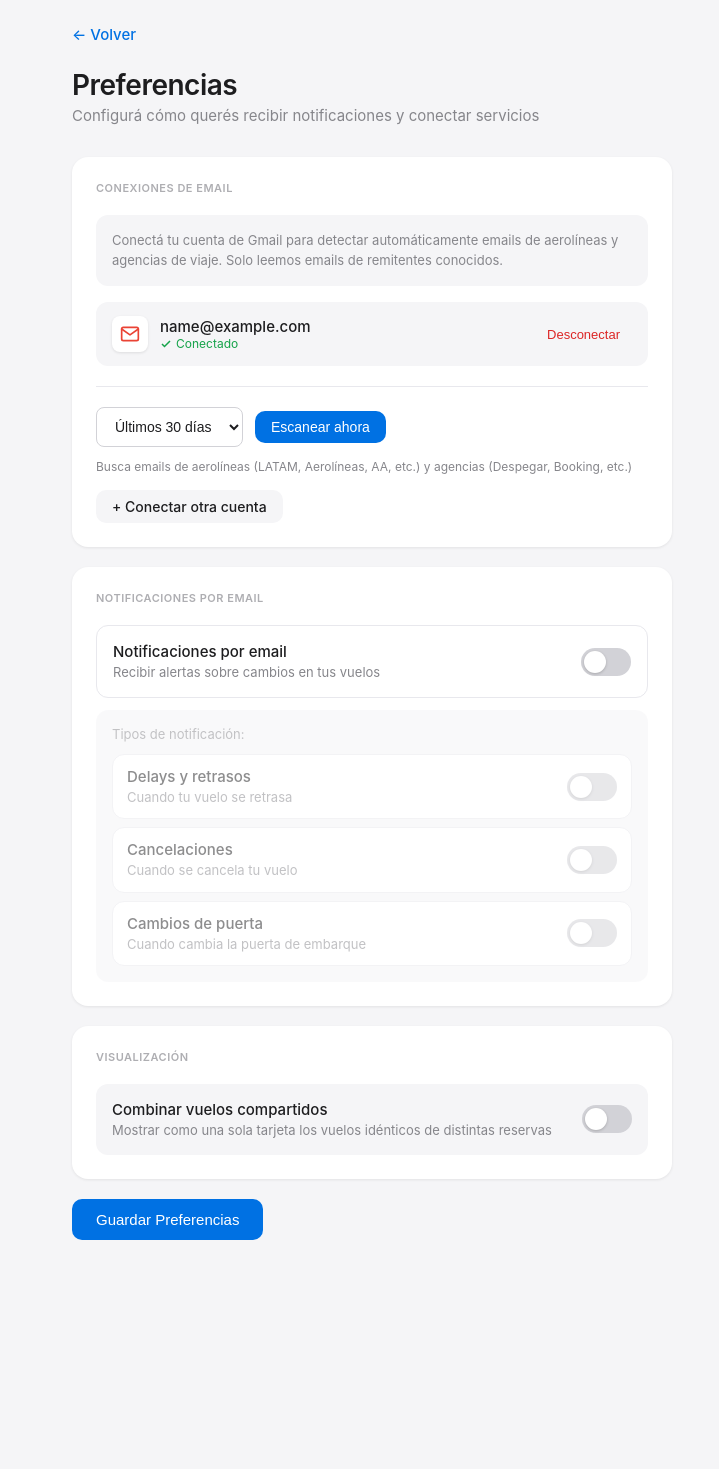
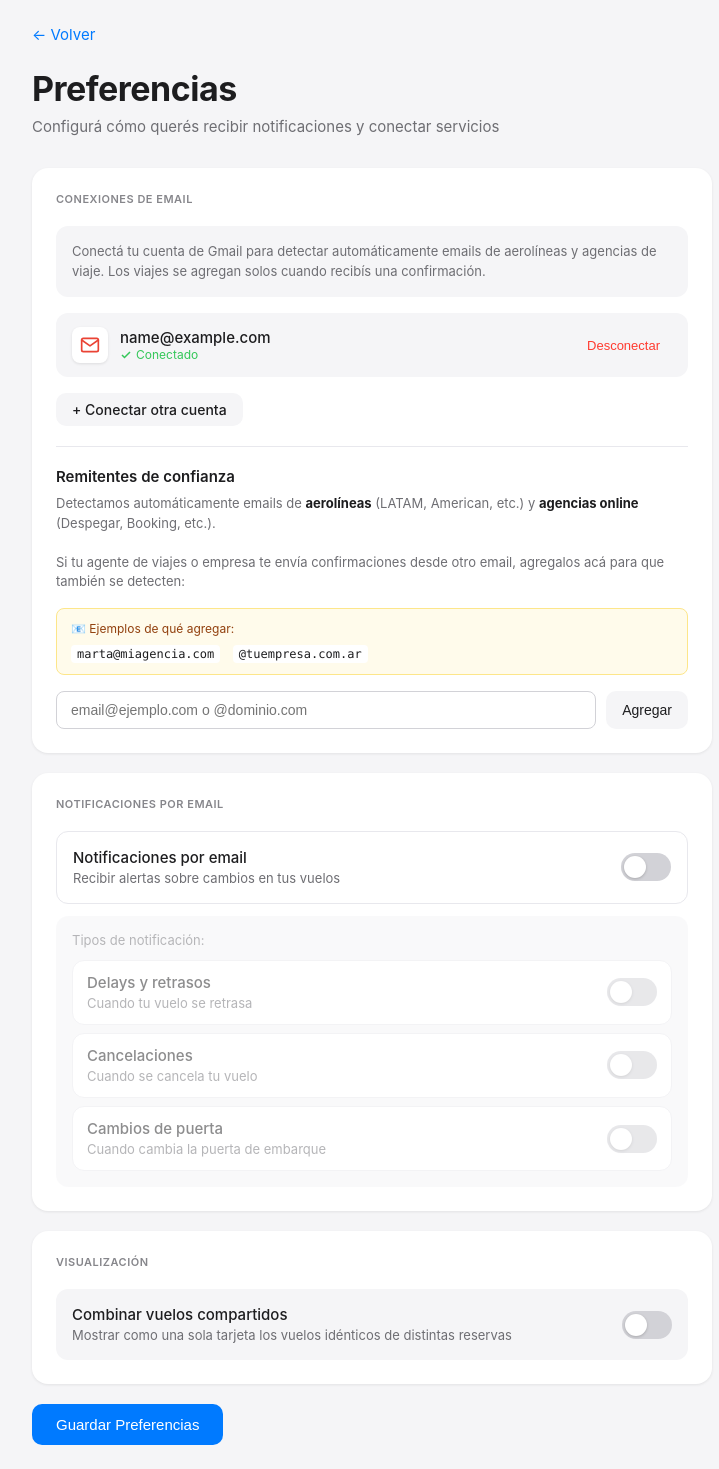
Before and after one commit to andygamberg/mi-agente-viajes, a Flask app: template templates/preferencias.html in a window 1280 px wide. Shown: the whole page, without its empty margins (268-987 px from the left). Before the commit the page ends 1240 px from the top, so only its background shows below. Run offline with Flask 3, Linux system fonts and the light colour scheme; the template is opened without the code that fills it: values that come from a table or form of the project are taken from there, others are empty; tables that the repository leaves empty hold one stand-in row (values such as "Sample post").

Commit message:
MVP14e: Custom senders + quitar escanear manual

```diff
--- a/templates/preferencias.html
+++ b/templates/preferencias.html
@@ -5,45 +5,45 @@
     <meta name="viewport" content="width=device-width, initial-scale=1.0">
     <title>Preferencias - Mis Viajes</title>
     <style>
+        * {
+            margin: 0;
+            padding: 0;
+            box-sizing: border-box;
+        }
+
         :root {
             --bg: #F5F5F7;
             --bg-card: #FFFFFF;
             --text: #1D1D1F;
-            --text-secondary: #86868B;
-            --text-muted: #AEAEB2;
-            --accent: #0071E3;
-            --accent-hover: #0077ED;
+            --text-secondary: #6E6E73;
+            --text-muted: #86868B;
+            --accent: #007AFF;
+            --accent-hover: #0056CC;
+            --success: #34C759;
+            --danger: #FF3B30;
             --border: #D2D2D7;
             --border-light: #E8E8ED;
-            --success: #16A34A;
-            --danger: #DC2626;
             --radius: 12px;
         }
-
-        * { margin: 0; padding: 0; box-sizing: border-box; }
 
         body {
             font-family: -apple-system, BlinkMacSystemFont, 'SF Pro Display', 'Segoe UI', Roboto, sans-serif;
             background: var(--bg);
             color: var(--text);
+            padding: 24px;
             min-height: 100vh;
-            padding: 24px;
-            -webkit-font-smoothing: antialiased;
         }
 
         .container {
-            max-width: 600px;
+            max-width: 680px;
             margin: 0 auto;
         }
 
         .back-link {
-            display: inline-flex;
-            align-items: center;
-            gap: 6px;
+            display: inline-block;
             color: var(--accent);
             text-decoration: none;
             font-size: 15px;
-            font-weight: 500;
             margin-bottom: 24px;
         }
 
@@ -56,10 +56,10 @@
         }
 
         .page-header h1 {
-            font-size: 28px;
-            font-weight: 600;
+            font-size: 34px;
+            font-weight: 700;
             letter-spacing: -0.5px;
-            margin-bottom: 4px;
+            margin-bottom: 8px;
         }
 
         .page-header p {
@@ -68,16 +68,16 @@
         }
 
         .alert {
-            padding: 12px 16px;
-            border-radius: 10px;
+            padding: 14px 18px;
+            border-radius: var(--radius);
             margin-bottom: 20px;
             font-size: 14px;
         }
 
         .alert-success {
-            background: #F0FDF4;
-            color: var(--success);
-            border: 1px solid #BBF7D0;
+            background: #E8F9ED;
+            color: #1A7F37;
+            border: 1px solid #A7E3BB;
         }
 
         .alert-error {
@@ -354,46 +354,104 @@
             line-height: 1.5;
         }
 
-        /* Scan section */
-        .scan-section {
+        .actions-row {
+            display: flex;
+            gap: 12px;
+            margin-top: 16px;
+            flex-wrap: wrap;
+        }
+
+        /* Custom senders section */
+        .senders-section {
             margin-top: 20px;
             padding-top: 20px;
             border-top: 1px solid var(--border-light);
         }
 
-        .scan-form {
+        .senders-title {
+            font-size: 15px;
+            font-weight: 600;
+            margin-bottom: 8px;
+        }
+
+        .senders-help {
+            font-size: 13px;
+            color: var(--text-secondary);
+            line-height: 1.5;
+            margin-bottom: 16px;
+        }
+
+        .senders-help strong {
+            color: var(--text);
+        }
+
+        .sender-list {
+            list-style: none;
+            margin-bottom: 16px;
+        }
+
+        .sender-item {
             display: flex;
             align-items: center;
-            gap: 12px;
-            flex-wrap: wrap;
+            justify-content: space-between;
+            padding: 10px 14px;
+            background: var(--bg);
+            border-radius: 8px;
+            margin-bottom: 8px;
+            font-size: 14px;
         }
 
-        .scan-form select {
+        .sender-item:last-child {
+            margin-bottom: 0;
+        }
+
+        .sender-item code {
+            font-family: 'SF Mono', Monaco, monospace;
+            background: white;
+            padding: 2px 8px;
+            border-radius: 4px;
+            font-size: 13px;
+        }
+
+        .sender-form {
+            display: flex;
+            gap: 10px;
+        }
+
+        .sender-form input {
+            flex: 1;
             padding: 10px 14px;
             border: 1px solid var(--border);
             border-radius: 8px;
             font-size: 14px;
-            background: white;
-            color: var(--text);
         }
 
-        .scan-info {
-            font-size: 12px;
-            color: var(--text-secondary);
-            margin-top: 12px;
+        .sender-form input:focus {
+            outline: none;
+            border-color: var(--accent);
         }
 
-        .last-scan {
-            font-size: 12px;
-            color: var(--text-muted);
-            margin-top: 8px;
+        .examples-box {
+            background: #FFFBEB;
+            border: 1px solid #FDE68A;
+            border-radius: 8px;
+            padding: 12px 14px;
+            margin-bottom: 16px;
         }
 
-        .actions-row {
-            display: flex;
-            gap: 12px;
-            margin-top: 16px;
-            flex-wrap: wrap;
+        .examples-box p {
+            font-size: 12px;
+            color: #92400E;
+            margin-bottom: 6px;
+        }
+
+        .examples-box code {
+            font-family: 'SF Mono', Monaco, monospace;
+            background: white;
+            padding: 2px 6px;
+            border-radius: 4px;
+            font-size: 12px;
+            margin-right: 8px;
         }
     </style>
 </head>
@@ -421,7 +479,7 @@
             <div class="card-title">Conexiones de Email</div>
 
             <div class="section-help">
-                <p>Conectá tu cuenta de Gmail para detectar automáticamente emails de aerolíneas y agencias de viaje. Solo leemos emails de remitentes conocidos.</p>
+                <p>Conectá tu cuenta de Gmail para detectar automáticamente emails de aerolíneas y agencias de viaje. Los viajes se agregan solos cuando recibís una confirmación.</p>
             </div>
 
             {% if gmail_connections %}
@@ -452,29 +510,45 @@
                     {% endfor %}
                 </ul>
 
-                <!-- Scan section -->
-                <div class="scan-section">
-                    <form method="POST" action="{{ url_for('gmail_oauth.escanear_gmail') }}" class="scan-form">
-                        <select name="days_back">
-                            <option value="7">Últimos 7 días</option>
-                            <option value="15">Últimos 15 días</option>
-                            <option value="30" selected>Últimos 30 días</option>
-                            <option value="60">Últimos 60 días</option>
-                        </select>
-                        <button type="submit" class="btn btn-small">
-                            Escanear ahora
-                        </button>
-                    </form>
-                    <p class="scan-info">
-                        Busca emails de aerolíneas (LATAM, Aerolíneas, AA, etc.) y agencias (Despegar, Booking, etc.)
-                    </p>
-                </div>
-
                 <div class="actions-row">
                     <a href="{{ url_for('gmail_oauth.conectar_gmail') }}" class="btn btn-secondary btn-small">
                         + Conectar otra cuenta
                     </a>
                 </div>
+
+                <!-- MVP14e: Remitentes de confianza -->
+                <div class="senders-section">
+                    <div class="senders-title">Remitentes de confianza</div>
+                    <p class="senders-help">
+                        Detectamos automáticamente emails de <strong>aerolíneas</strong> (LATAM, American, etc.) y <strong>agencias online</strong> (Despegar, Booking, etc.).<br><br>
+                        Si tu agente de viajes o empresa te envía confirmaciones desde otro email, agregalos acá para que también se detecten:
+                    </p>
+
+                    <div class="examples-box">
+                        <p>📧 Ejemplos de qué agregar:</p>
+                        <code>marta@miagencia.com</code> <code>@tuempresa.com.ar</code>
+                    </div>
+
+                    {% set custom_senders = current_user.get_custom_senders() %}
+                    {% if custom_senders %}
+                    <ul class="sender-list">
+                        {% for sender in custom_senders %}
+                        <li class="sender-item">
+                            <code>{{ sender }}</code>
+                            <form method="POST" action="{{ url_for('viajes.remove_sender', sender=sender) }}" style="margin: 0;">
+                                <button type="submit" class="btn btn-danger">Quitar</button>
+                            </form>
+                        </li>
+                        {% endfor %}
+                    </ul>
+                    {% endif %}
+
+                    <form method="POST" action="{{ url_for('viajes.add_sender') }}" class="sender-form">
+                        <input type="text" name="sender" placeholder="email@ejemplo.com o @dominio.com" required>
+                        <button type="submit" class="btn btn-secondary btn-small">Agregar</button>
+                    </form>
+                </div>
+
             {% else %}
                 <div class="empty-state">
                     <div class="empty-state-icon">
```
Also changed, not shown: blueprints/gmail_webhook.py (+25 -8 lines), blueprints/viajes.py (+40 -0 lines), utils/gmail_scanner.py (+47 -14 lines).
